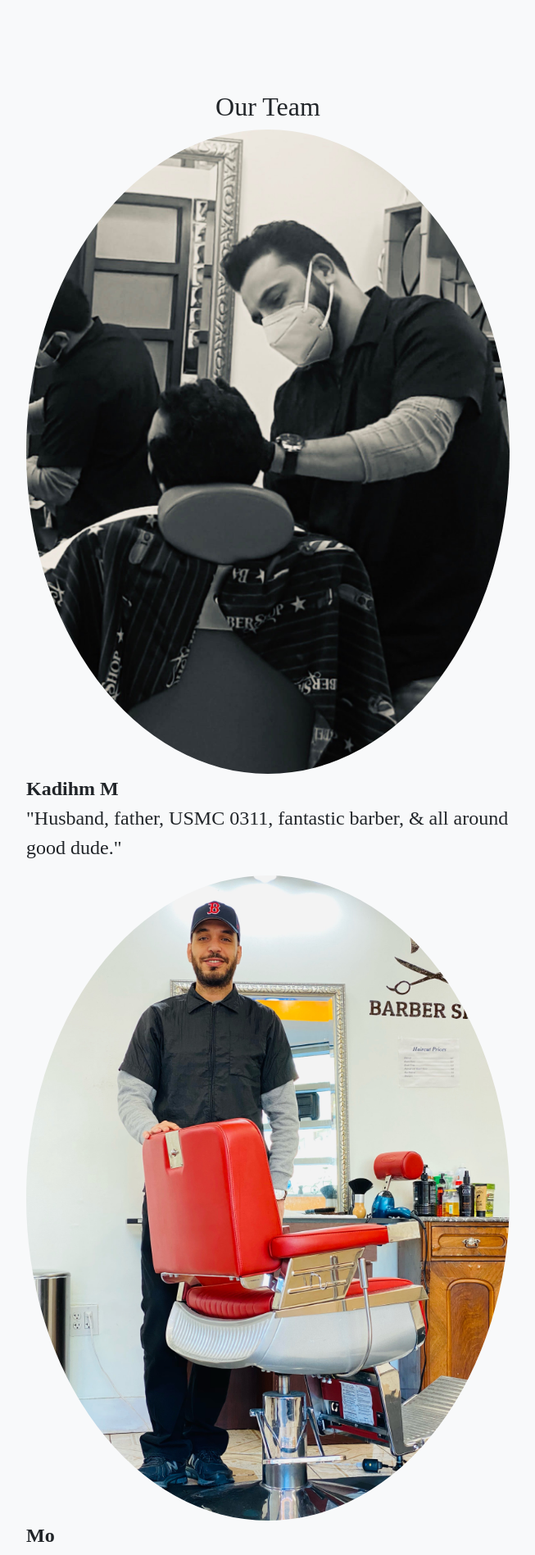
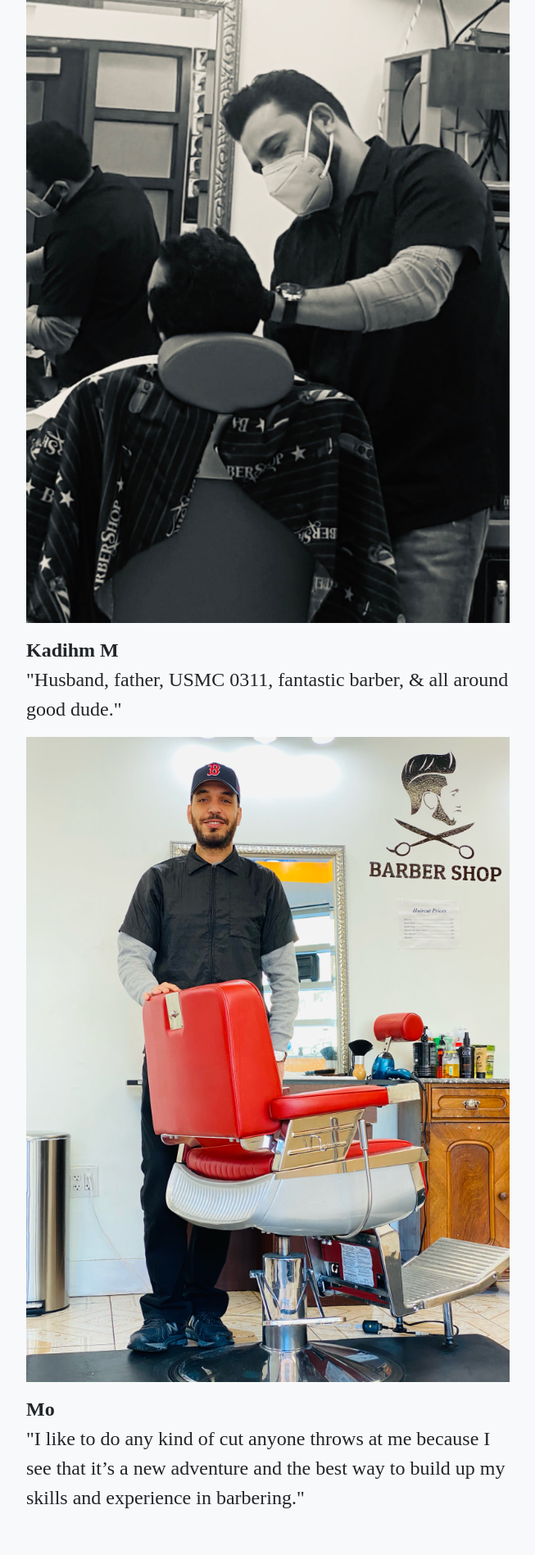
Before and after one commit to syadallah/Longwood-Barbershop, a Django app: page / in a window 1280 px wide. Shown: the part 2361-4258 px from the top of the page at 82% size, without its empty margins (623-1276 px from the left). Run offline with Django 3.2, Linux system fonts and the light colour scheme; some libraries are stand-ins or nearby versions; some web fonts are replaced.

Commit message:
Change section style
Padding for .col-sm-6 removed
Margin for divSection img added "15px"

```diff
--- a/barbers/static/css/main.css
+++ b/barbers/static/css/main.css
@@ -41,12 +41,13 @@ footer {
   padding: 1rem 1rem;
 }
 .divSection{
-  padding: 80px 20px;
+  padding: 40px 20px;
 
 }
 
 .divSection img {
   width: 100%;
+  margin-bottom: 15px;
 }
 /* jumbotron */
 #appointmetForm{
@@ -54,8 +55,7 @@ footer {
 }
 .col-sm-6 {
   font-size: 1.5rem;
-  padding-top: 2rem;
 }
-img {
-  border-radius: 50%;
+strong {
+  margin-top: 5px;
 }
```
